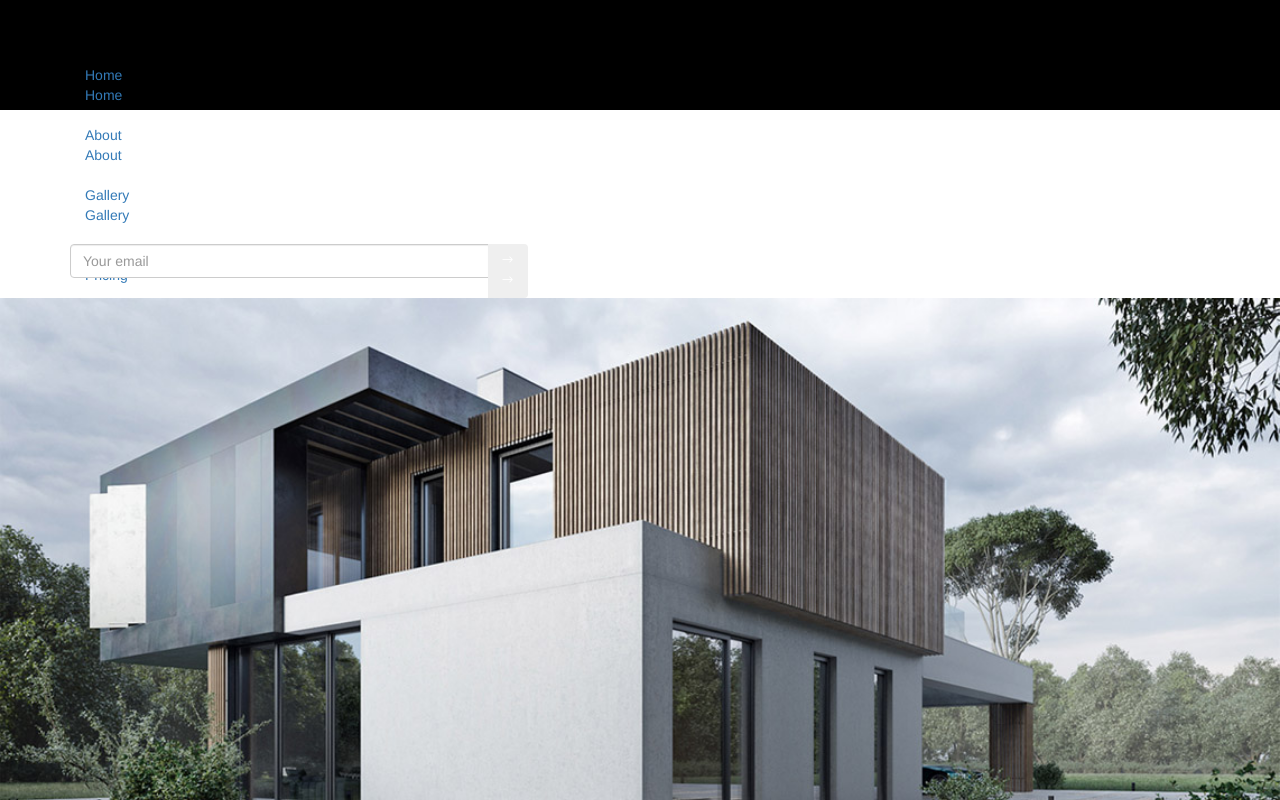
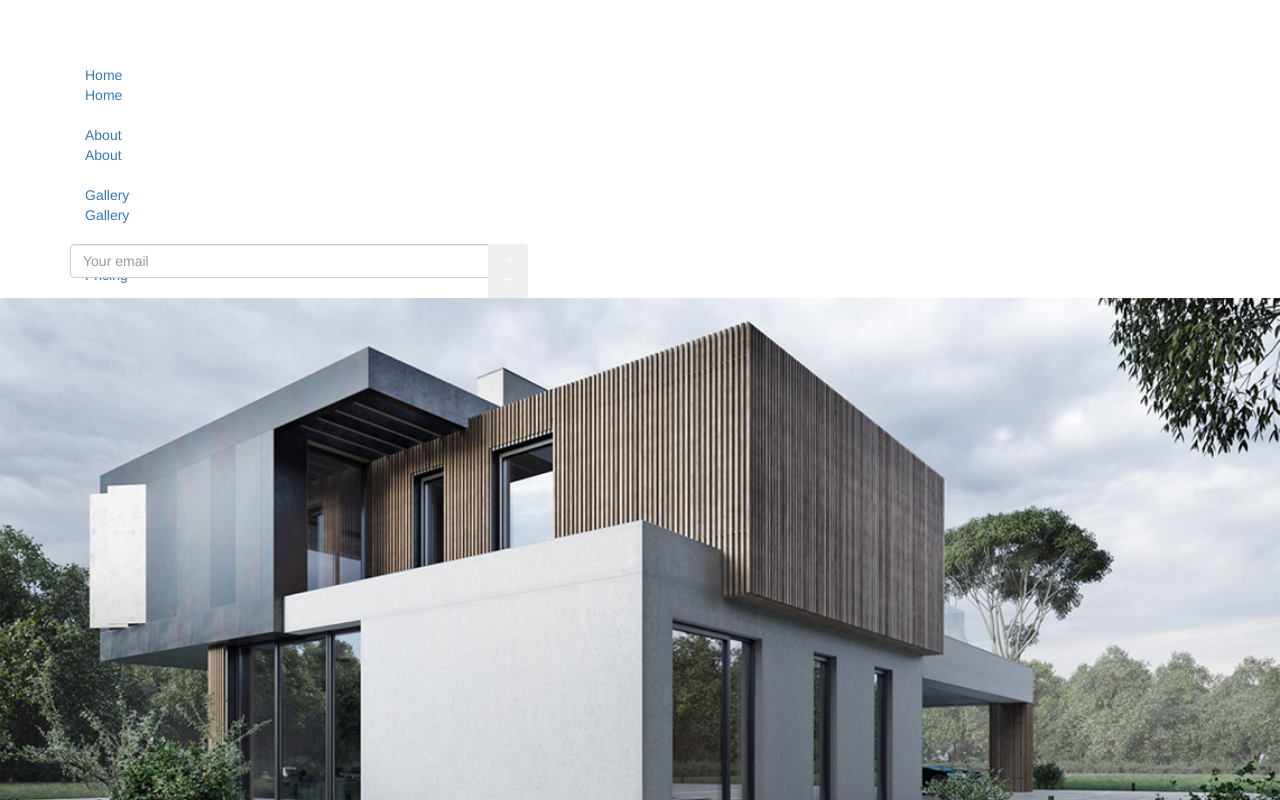
Before and after one commit to Arne-Sandberg/birk, a plain HTML site: page download/index.html in a window 1280 px wide. Shown: the top 800 px of the page. Drawn offline with Linux system fonts and the light colour scheme; some packages are replaced by stand-ins of ours; files that its build step writes are made by us from their sources; files whose address does not match are found by name.

Commit message:
update scss

```diff
--- a/new/style.css
+++ b/new/style.css
@@ -35,8 +35,10 @@ body {
     position: sticky;
     top: 0;
     width: 100%;
-    background-color: black;
+    background-color: transparent;
 }
+
+/* .navigation black after */
 
 .header {
     display: flex;
@@ -71,6 +73,7 @@ body {
     width: 100%;
     height: 100vh;
     object-fit: cover;
+    margin-top: -70px;
 }
 
 .hero-text {
```
